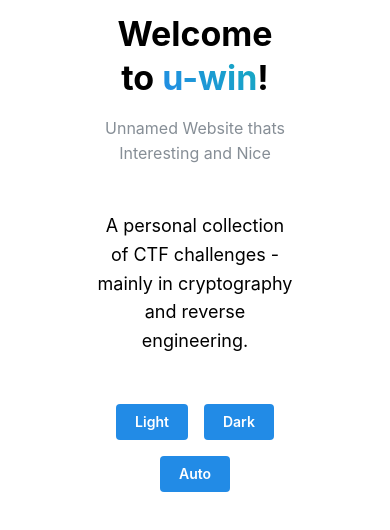
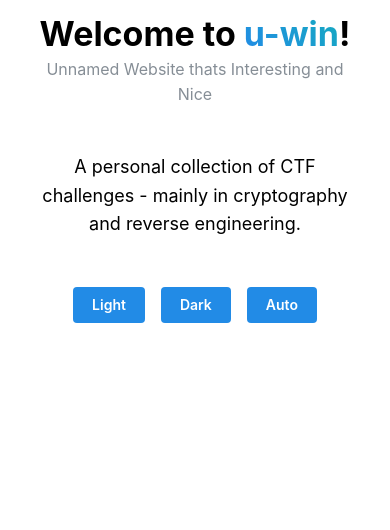
Before and after one commit to awrreny/ctf-platform, a Next.js app: page / in a window 390 px wide. Shown: the top 530 px of the page. Built offline with nearby package versions, Linux system fonts and the light colour scheme.

Commit message:
improved styling, mainly responsive width of main content

```diff
--- a/app/page.tsx
+++ b/app/page.tsx
@@ -3,15 +3,15 @@ import { ColorSchemeToggle } from '@/components/ColorSchemeToggle/ColorSchemeTog
 
 export default function HomePage() {
   return (
-    <Stack justify="center" align="center" mx="auto" w="50%" ta={'center'}>
-      <Title mt="sm">
+    <Stack justify="center" align="center" maw={1000} ta={'center'} mx="auto" px="xl">
+      <Title mt="sm" order={1}>
         Welcome to{' '}
         <Text span inherit variant="gradient" gradient={{ from: 'blue', to: 'cyan' }}>
           u-win
         </Text>
         !
       </Title>
-      <Text c="dimmed" size="md">
+      <Text c="dimmed" size="md" mt={-15}>
         Unnamed Website thats Interesting and Nice
       </Text>
       <Text mt={30} size="lg">
```
